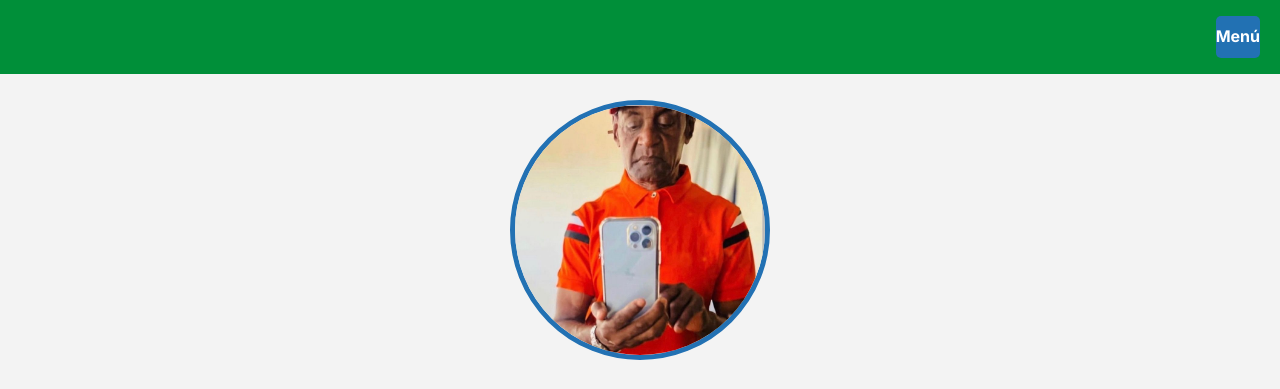
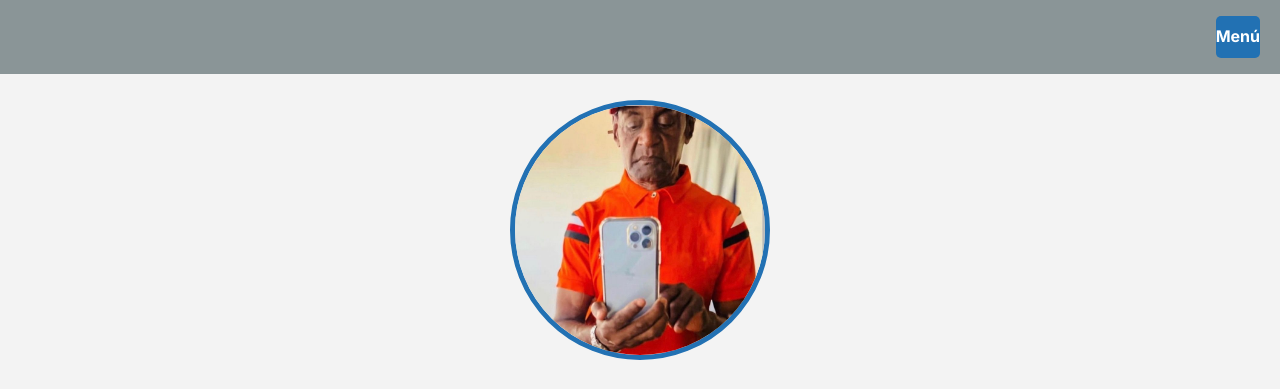
Before and after one commit to juanjo7231/Milandingpage, a plain HTML site: page index.html in a window 1280 px wide. Shown: the top 389 px of the page. Drawn offline with Linux system fonts and the light colour scheme.

Commit message:
Update Style.css

```diff
--- a/Style.css
+++ b/Style.css
@@ -1,7 +1,7 @@
 /* Creación de variables a  utilizar */
 :root {
     --primary-color: #2271B3;
-    --secondary-color: #008F39;
+    --secondary-color: #8A9597;
     --text-color: #333333;;
     --background-color: #f4f4f4;
     --light-gray: #ecf0f1;
```
